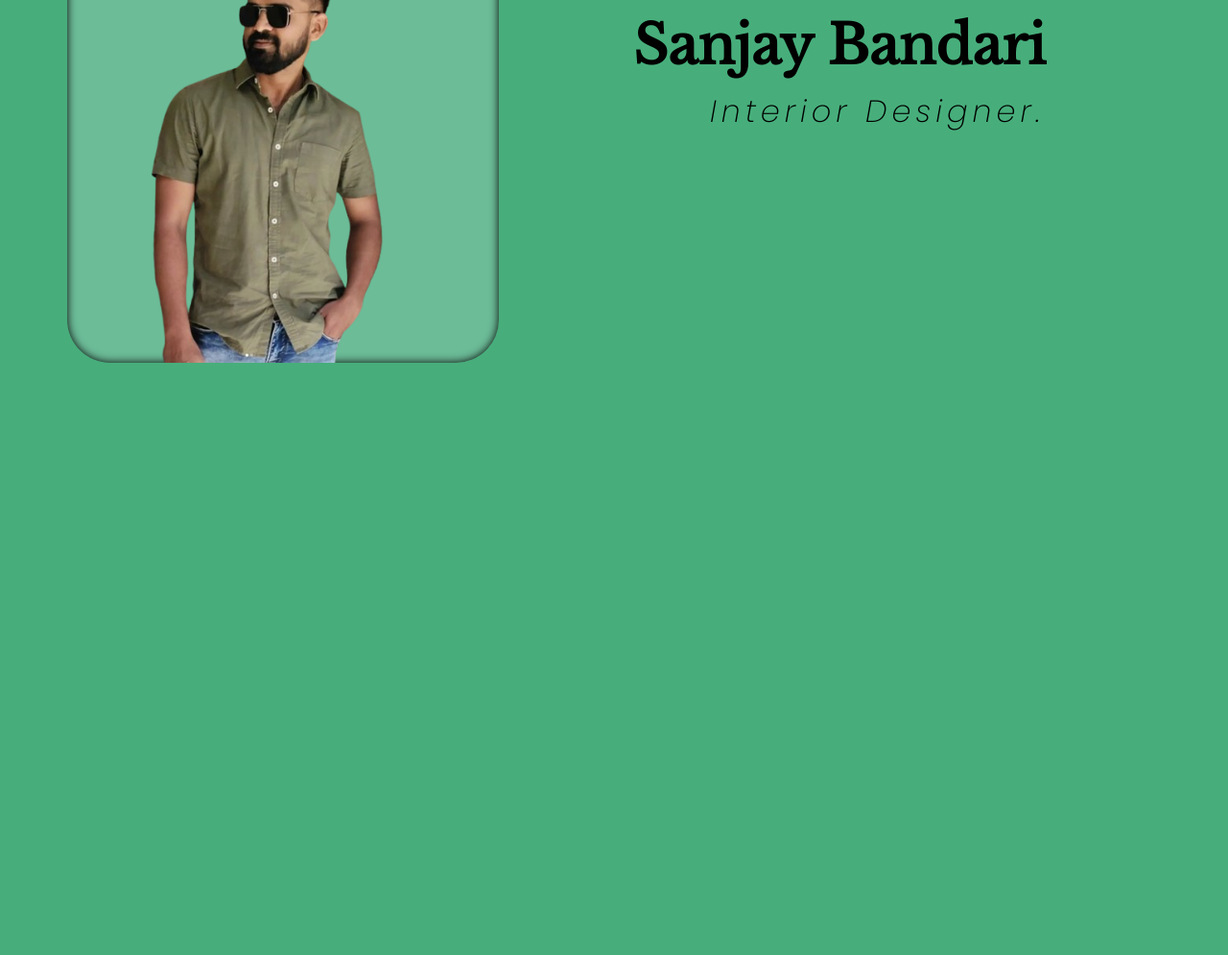
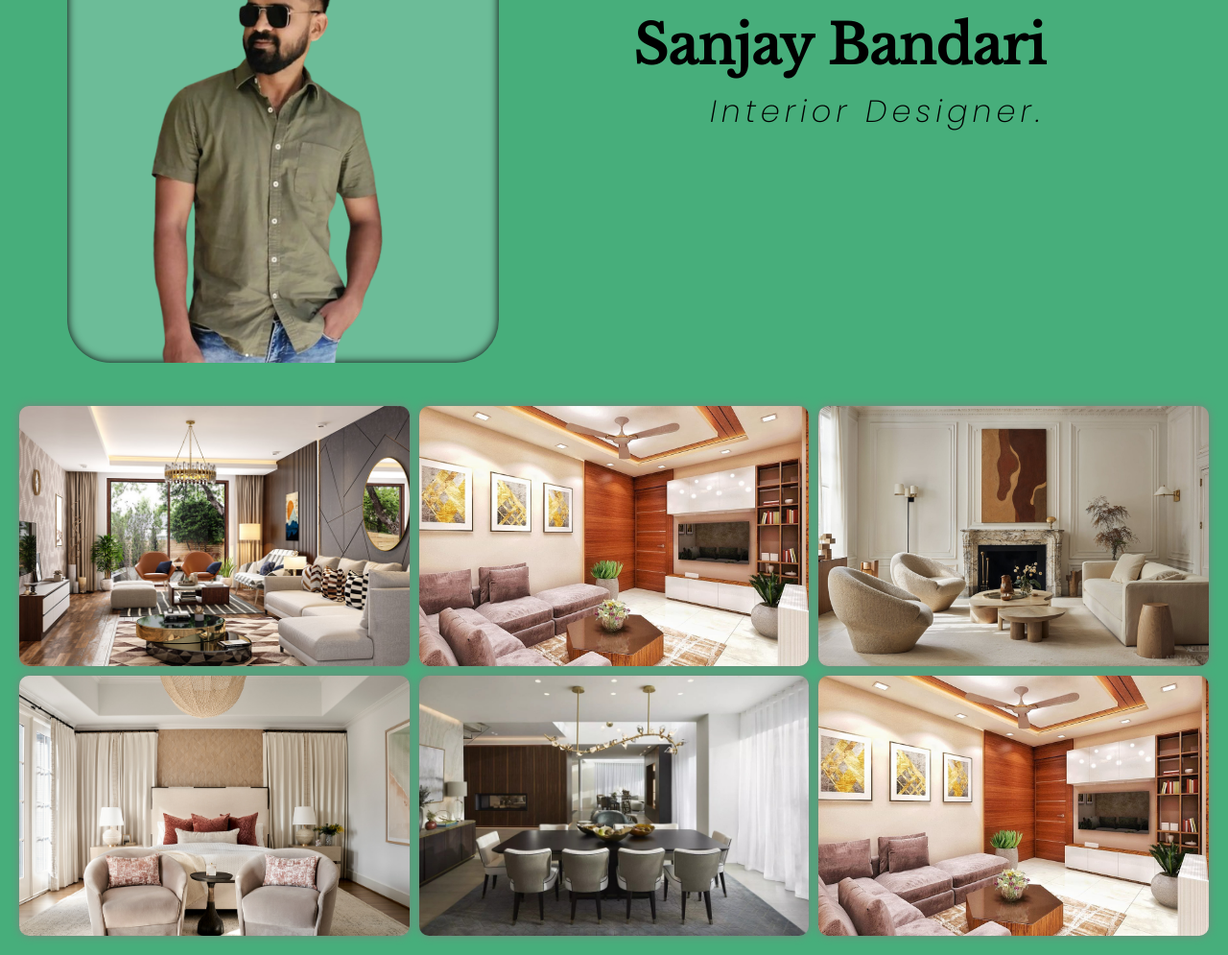
Before and after one commit to saivardhanvemula/4_Space, a plain HTML site: page index.html in a window 1280 px wide. Shown: the part 226-1221 px from the top of the page at 96% size. Before the commit the page ends 800 px from the top, so only its background shows below. Drawn offline with nearby package versions, Linux system fonts and the light colour scheme.

Commit message:
Added display images

```diff
--- a/index.html
+++ b/index.html
@@ -8,7 +8,8 @@
 
     <link rel="preconnect" href="https://fonts.googleapis.com">
     <link rel="preconnect" href="https://fonts.gstatic.com" crossorigin>
-    <link href="https://fonts.googleapis.com/css2?family=Libre+Baskerville&family=Poppins:ital,wght@1,200&display=swap" rel="stylesheet">
+    <link href="https://fonts.googleapis.com/css2?family=Libre+Baskerville&family=Poppins:ital,wght@1,200&display=swap"
+        rel="stylesheet">
 
     <link rel="stylesheet" href="style.css">
 </head>
@@ -31,10 +32,29 @@
             <p class="Designer"><span class="typing-text"> Interior Designer.</span></p>
         </div>
     </div>
-    <div class="carousel">
-
+    <div class="images">
+        <img src="./assets/slide-1.jpg" alt="" class="image">
+        <img src="./assets/slide-2.jpeg" alt="" class="image">
+        <img src="./assets/slide-3.jpeg" alt="" class="image">
+        <img src="./assets/slide-4.png"alt="" class="image">
+        <img src="./assets/slide-5.jpg" alt="" class="image">
+        <img src="./assets/slide-2.jpeg" alt="" class="image
     </div>
     <script src="index.js"></script>
 </body>
 
 </html>
+<!-- <div class="carousel">
+    <div class="slides">
+        <input type="radio" name="radio-btn" id="radio1" checked>
+        <input type="radio" name="radio-btn" id="radio2">
+        <input type="radio" name="radio-btn" id="radio3">
+        <input type="radio" name="radio-btn" id="radio4">
+        <input type="radio" name="radio-btn" id="radio5">
+        <div class="slide-1"><img src="./assets/slide-1.jpg" alt=""></div>
+        <div class="slide-2"><img src="./assets/slide-2.jpeg" alt=""></div>
+        <div class="slide-3"><img src="./assets/slide-3.jpeg" alt=""></div>
+        <div class="slide-4"><img src="./assets/slide-4.png" alt=""></div>
+        <div class="slide-5"><img src="./assets/slide-5.jpg" alt=""></div>
+    </div>
+</div> -->
--- a/style.css
+++ b/style.css
@@ -52,20 +52,18 @@ nav {
 }
 .container {
     margin: 20px 0px;
-    width: 100vw;
+    width: 100%;
     height: 500px;
     display: flex;
     justify-content: space-around;
     align-items: center;
-    flex-grow: 1;
-    flex-shrink: 1;
 }
 .img {
     height: 450px;
     width: 450px;
     border-radius: 10%;
     box-shadow: inset 0 0 10px black;
-    background-color: #6CBC98;
+    background-color: #6cbc98;
 }
 .img img {
     height: 100%;
@@ -83,7 +81,6 @@ nav {
     font-size: 3.5rem;
     font-style: normal;
     margin: 10px 0px;
-
 }
 .details .Designer {
     display: inline;
@@ -94,6 +91,26 @@ nav {
     font-size: 2rem;
     letter-spacing: 5px;
     margin-left: 80px;
+}
+.images {
+    display: grid;
+    grid-template-columns: 1fr 1fr 1fr;
+    grid-template-rows: 1fr 1fr;
+    gap: 10px;
+    margin: 20px;
+}
+.images .image {
+    height: 100%;
+    width: 100%;
+    object-fit: cover;
+    object-position: center;
+    border-radius: 10px;
+    box-shadow: 0 0 10px grey;
+    transition: opacity  ease .6s;
+}
+.images:hover > :not(:hover) {
+    opacity: 0.75;
+    filter: brightness(.5);
 }
 @media (max-width: 480px) {
     .logo img {
```
Also changed, not shown: assets/slide-1.jpg (added), assets/slide-2.jpeg (added), assets/slide-3.jpeg (added), assets/slide-4.png (added), assets/slide-5.jpg (added).
